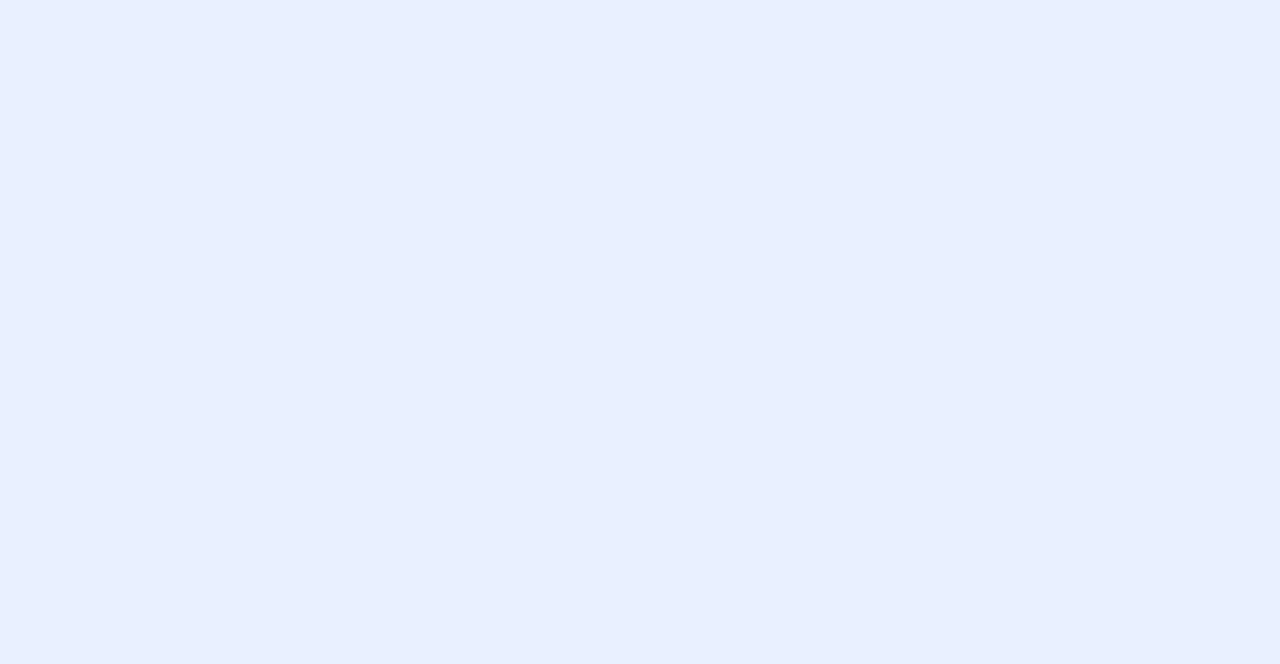
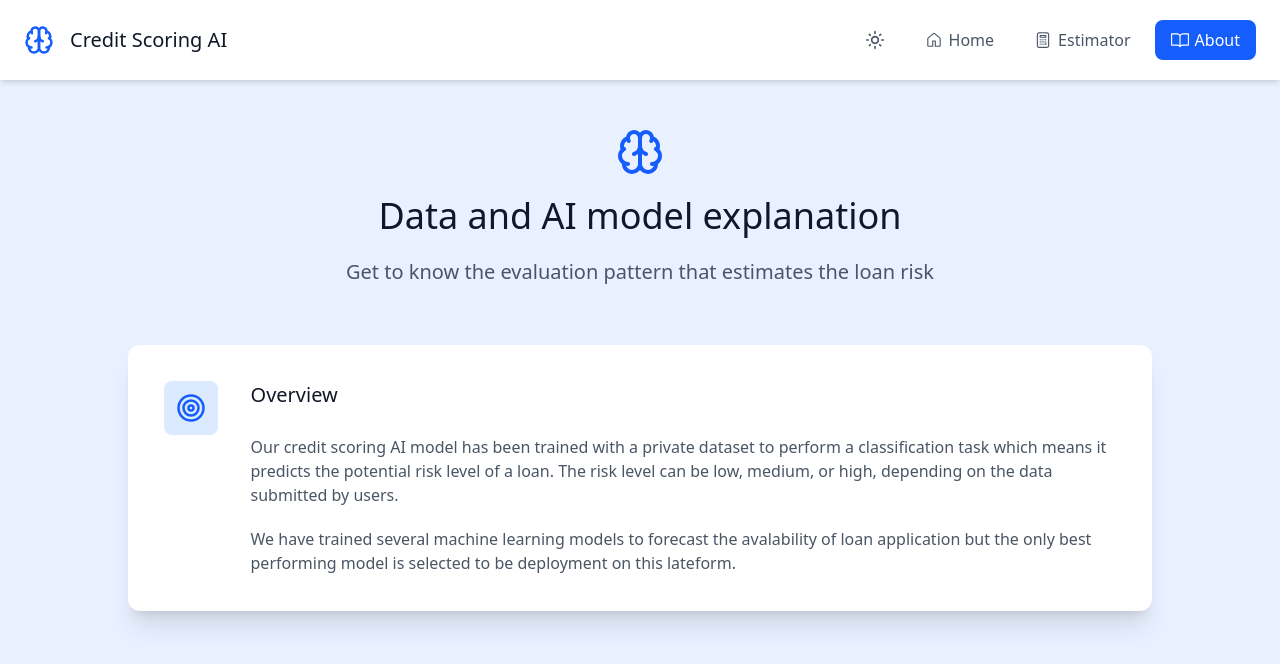
Before and after one commit to Nick-Kevin/credit-scoring-prediction-frontend, a React (Vite) app: page /about in a window 1280 px wide. Before the commit this address had no page. Shown: the top 664 px of the page. Built offline with nearby package versions, Linux system fonts and the light colour scheme.

Commit message:
update-1 : about page

```diff
--- a/src/App.tsx
+++ b/src/App.tsx
@@ -13,7 +13,7 @@ function App() {
         <Route path='/' element={<Layout />}>
           <Route index element={<Home />} />
           <Route path='estimator' element={<Estimator/>} />
-          <Route path='model-explanation' element={<Explanation />}/>
+          <Route path='about' element={<Explanation />}/>
         </Route>
       </Routes>
     </Router>
--- a/src/components/Header.tsx
+++ b/src/components/Header.tsx
@@ -23,7 +23,7 @@ const Header: React.FC = () => {
     const navItems: NavItem[] = [
         { id: 1, path:'/', name: 'Home', icon: <GoHome size={18}/> },
         { id: 2, path:'/estimator', name: 'Estimator', icon: <HiOutlineCalculator size={18}/> },
-        { id: 3, path:'/model-explanation', name: 'Model Explanation', icon: <GoBook size={18}/> },
+        { id: 3, path:'/about', name: 'About', icon: <GoBook size={18}/> },
     ];
 
     return (
--- a/src/pages/Estimator.tsx
+++ b/src/pages/Estimator.tsx
@@ -86,9 +86,11 @@ const Estimator: React.FC = (): React.JSX.Element => {
                                 )
                             :
                                 (
-                                    <p className="text-center text-gray-400 lg:max-w-10/12 lg:mx-auto mb-10">
-                                        Click on click after filling out the form to determine the risk category
-                                    </p>
+                                    <div className="flex items-center">
+                                        <p className="text-center text-gray-400 lg:max-w-10/12 lg:mx-auto mb-10">
+                                            Click on click after filling out the form to determine the risk category
+                                        </p>
+                                    </div>
                                 )
                         }
                     </div>
--- a/src/pages/Explanation.tsx
+++ b/src/pages/Explanation.tsx
@@ -1,10 +1,33 @@
 import React from "react";
+import { LuBrain } from "react-icons/lu";
+import { LuTarget } from "react-icons/lu";
 
 const Explanation: React.FC = () => {
     return (
-        <div>
-            <h1>Explanation page</h1>
-        </div>
+        <>
+            <section className="flex flex-col items-center gap-5">
+                <LuBrain className="text-5xl text-blue-600" />
+                <h1 className="text-gray-900 dark:text-gray-50 text-3xl md:text-4xl">Data and AI model explanation</h1>
+                <p className="md:max-w-10/12 xl:max-w-7/12 leading-tight md:leading-relaxed md:text-xl">
+                    Get to know the evaluation pattern that estimates the loan risk
+                </p>
+            </section>
+            <section className="mt-14 max-w-5xl mx-auto">
+                <div className="grid grid-cols-11 md:max-lg:gap-x-12 relative z-0 p-6 xl:p-9 shadow-xl hover:shadow-2xl bg-white dark:bg-gray-900 text-start rounded-xl group transition-all ease-out cursor-pointer">
+                    <div className="w-min p-2 xl:p-3 rounded-lg bg-blue-100 col-start-1 col-end-2">
+                        <LuTarget className="text-blue-600 text-xl md:text-3xl" />
+                    </div>
+                    <h2 className="text-gray-900 dark:text-white xl:text-xl col-start-3 md:col-start-2 col-end-12">Overview</h2>
+                    <p className="max-md:text-sm max-md:col-start-1 max-md:col-end-12 md:col-start-2 md:col-end-12 max-md:mt-5">
+                        Our credit scoring AI model has been trained with a private dataset to perform a classification task which means
+                        it predicts the potential risk level of a loan. The risk level can be low, medium, or high, depending on the data
+                        submitted by users.
+                        <span className="block mt-5">We have trained several machine learning models to forecast the avalability of loan application but the only best
+                        performing model is selected to be deployment on this lateform.</span>
+                    </p>
+                </div>
+            </section>
+        </>
     );
 };
 
--- a/src/pages/Home.tsx
+++ b/src/pages/Home.tsx
@@ -71,9 +71,9 @@ const Home: React.FC = () => {
     return (
         <>
             <section className="flex flex-col items-center gap-5">
-                <LuBrain className="text-5xl text-blue-600" />
+                <LuBrain className="text-5xl md:text-6xl text-blue-600" />
                 <h1 className="text-gray-900 dark:text-gray-50 text-4xl md:text-5xl">Credit Scoring AI</h1>
-                <p className="md:max-w-10/12 xl:max-w-7/12 leading-tight md:leading-relaxed text-lg md:text-xl">Plateform using machine learning model to forecast or evaluate credit risk based on multivariate data</p>
+                <p className="md:max-w-10/12 xl:max-w-7/12 leading-tight md:leading-relaxed md:text-xl">Plateform using machine learning model to forecast or evaluate credit risk based on multivariate data</p>
             </section>
             <section className="mt-16">
                 <div className="grid md:grid-cols-2 lg:grid-cols-3 gap-5 xl:gap-6">
```
